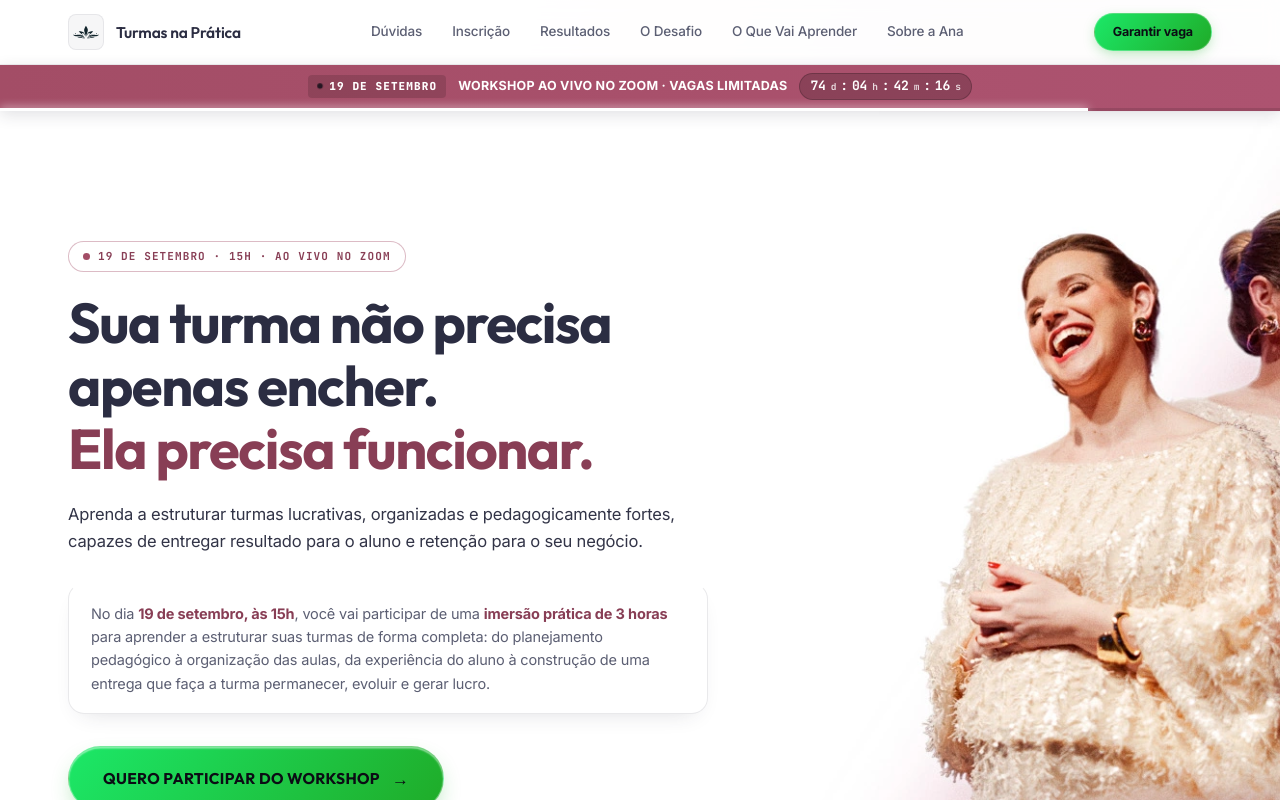
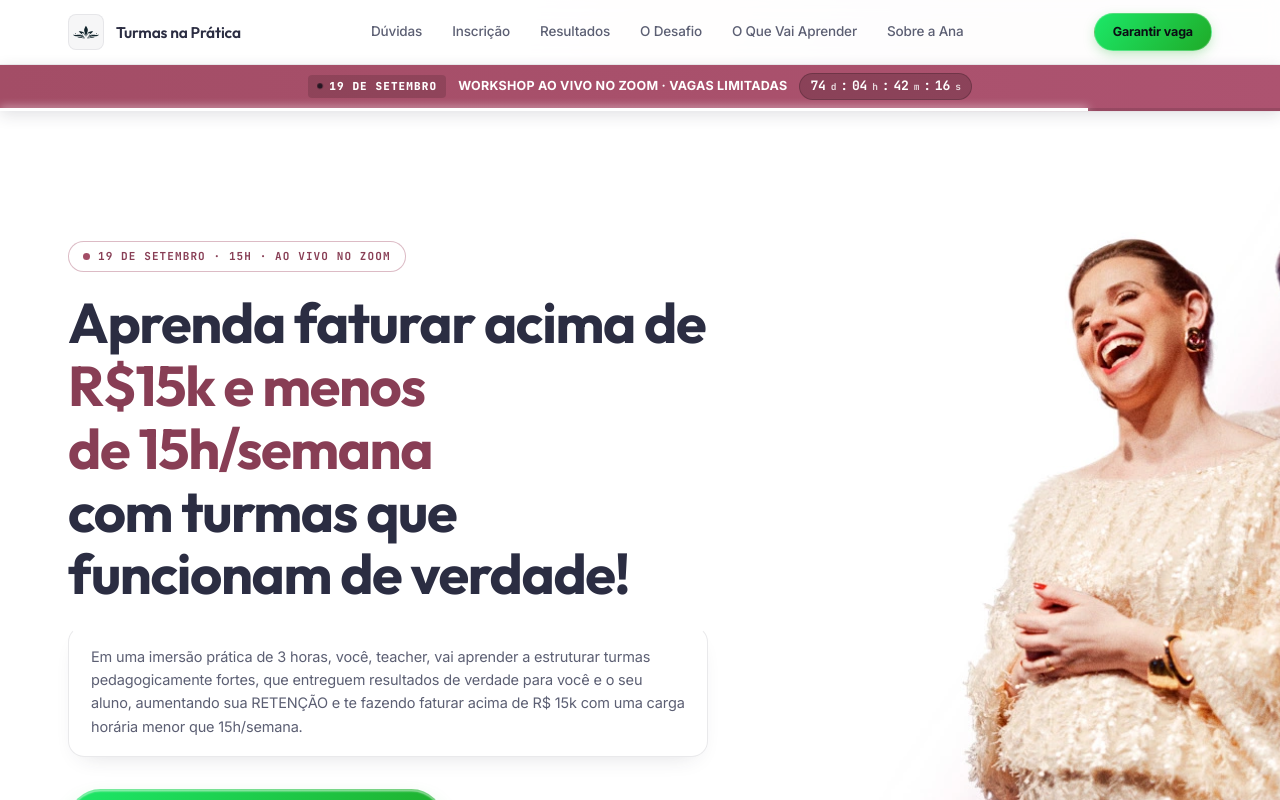
Before and after one commit to souteacherana/checkout, a Next.js app: page /lp/tnp in a window 1280 px wide. Shown: the top 800 px of the page. Built offline with nearby package versions, Linux system fonts and the light colour scheme; no server answers.

Commit message:
Update Hero.tsx

```diff
--- a/src/app/lp/tnp/_components/Hero.tsx
+++ b/src/app/lp/tnp/_components/Hero.tsx
@@ -32,18 +32,14 @@ export default function Hero() {
             </div>
 
             <h1 className="hero-headline display-title">
-              Sua turma não precisa apenas encher. <span className="highlight-accent">Ela precisa funcionar.</span>
+              Aprenda faturar acima de <span className="highlight-accent">R$15k e menos de 15h/semana</span>
+              com turmas que funcionam de verdade!
             </h1>
 
-            <p className="hero-subheadline">
-              Aprenda a estruturar turmas lucrativas, organizadas e pedagogicamente fortes, capazes de entregar resultado
-              para o aluno e retenção para o seu negócio.
-            </p>
-
             <div className="hero-event-immersion">
-              No dia <b>19 de setembro, às 15h</b>, você vai participar de uma <b>imersão prática de 3 horas</b> para
-              aprender a estruturar suas turmas de forma completa: do planejamento pedagógico à organização das aulas, da
-              experiência do aluno à construção de uma entrega que faça a turma permanecer, evoluir e gerar lucro.
+              Em uma imersão prática de 3 horas, você, teacher, vai aprender a estruturar turmas pedagogicamente fortes,
+              que entreguem resultados de verdade para você e o seu aluno, aumentando sua RETENÇÃO e te fazendo faturar
+              acima de R$ 15k com uma carga horária menor que 15h/semana.
             </div>
 
             <div className="cta-action-wrap">
```
